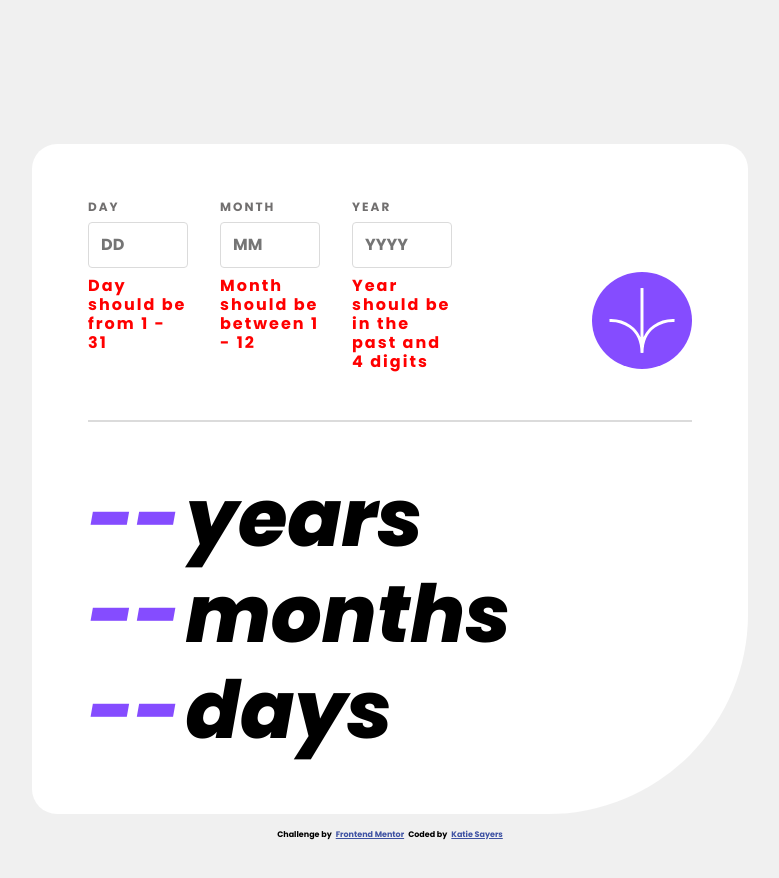
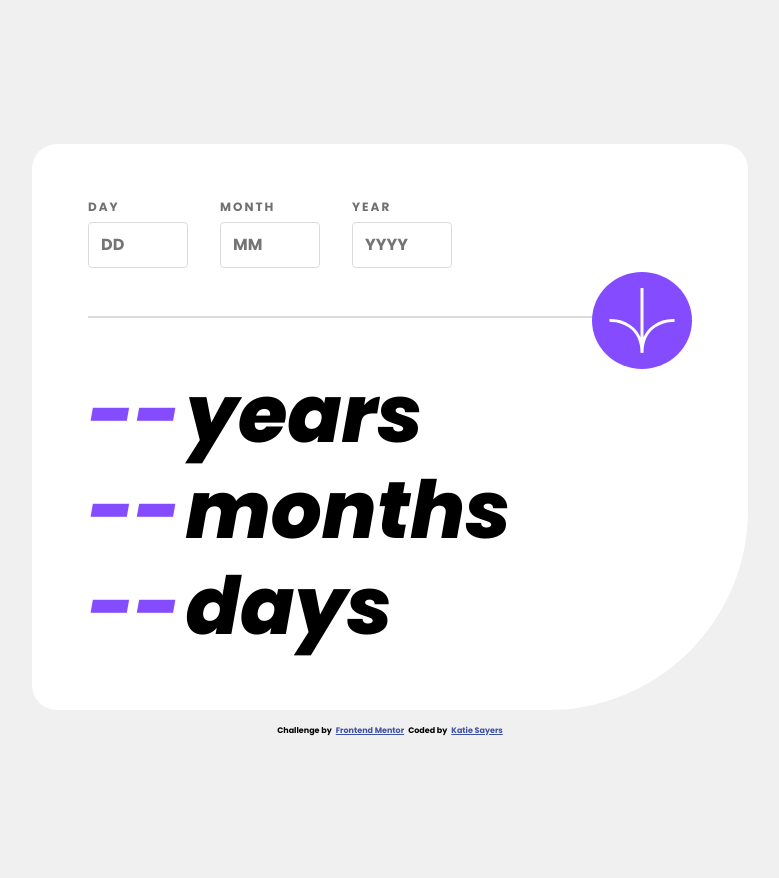
Before and after one commit to saykate/Age-Calculator-Frontend-Mentor-React, a React (Vite) app: page / in a window 1280 px wide. Shown: the top 878 px of the page, without its empty margins (250-1029 px from the left). Built offline with nearby package versions, Linux system fonts and the light colour scheme.

Commit message:
got error handling to work but has glitches

```diff
--- a/src/Components/Form.jsx
+++ b/src/Components/Form.jsx
@@ -10,6 +10,7 @@ export default function Form({ data, errors, handleDataChange, handleErrors }) {
         id="day"
         placeholder="DD"
         onChange={handleDataChange}
+        error={errors.day}
         errorText="Day should be from 1 - 31"
       />
       <Inputs
@@ -19,6 +20,7 @@ export default function Form({ data, errors, handleDataChange, handleErrors }) {
         id="month"
         placeholder="MM"
         onChange={handleDataChange}
+        error={errors.month}
         errorText="Month should be between 1 - 12"
       />
       <Inputs
@@ -28,6 +30,7 @@ export default function Form({ data, errors, handleDataChange, handleErrors }) {
         id="year"
         placeholder="YYYY"
         onChange={handleDataChange}
+        error={errors.year}
         errorText="Year should be in the past and 4 digits"
       />
     </form>
--- a/src/Components/Inputs.jsx
+++ b/src/Components/Inputs.jsx
@@ -1,11 +1,11 @@
 
 
-export default function Inputs({ id, name, type, placeholder, onChange, value, errorText }) {
+export default function Inputs({ id, name, type, placeholder, onChange, value, errorText, error }) {
     return (
         <div className="input">
             <label htmlFor={id}>{name}</label>
             <input type={type} name={name} id={id} placeholder={placeholder} value={value} onChange={onChange} />
-            <p className="error">{errorText}</p>
+            {error && <p className="error">{errorText}</p>}
         </div>
     )
 }
```
